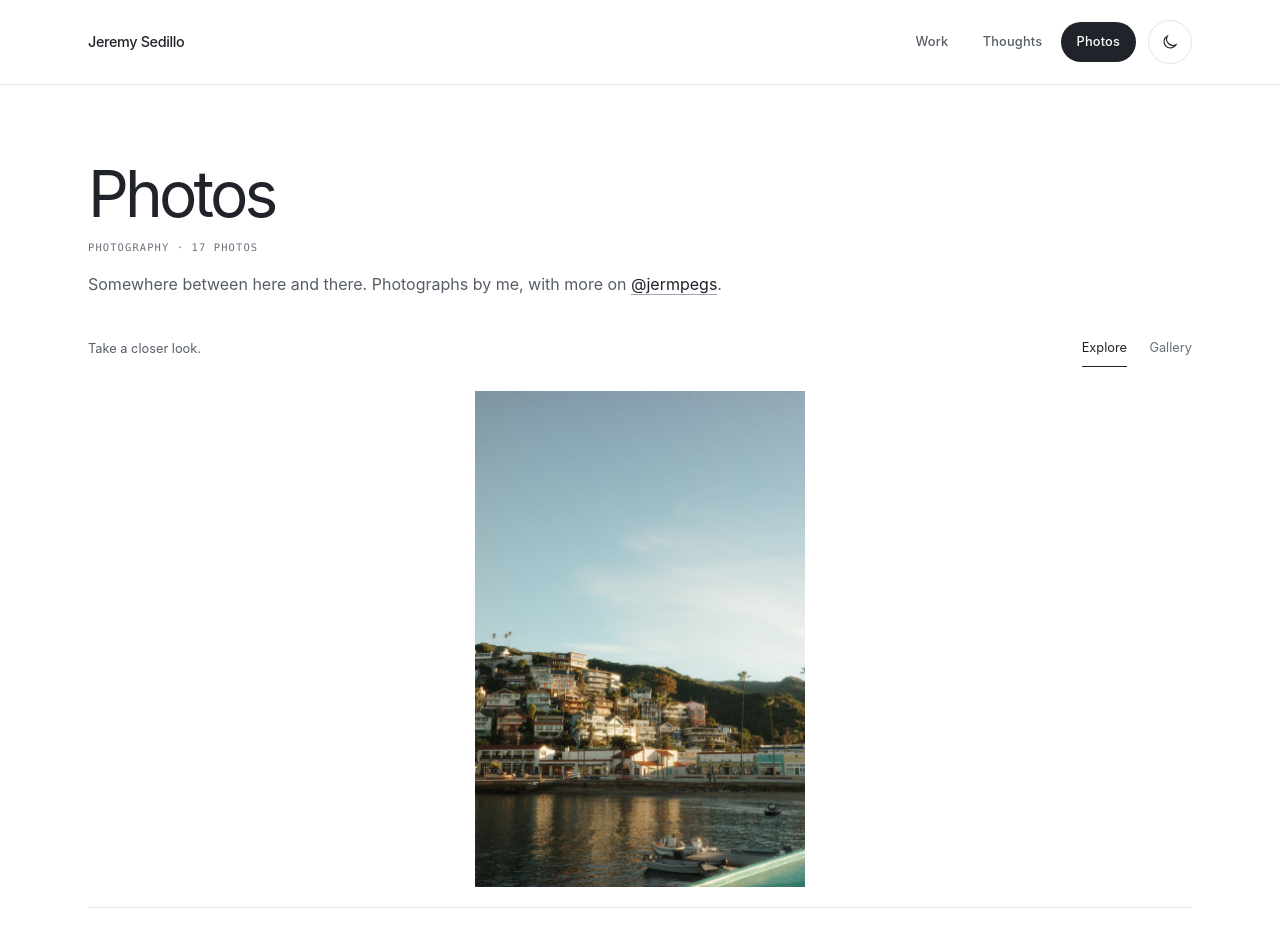
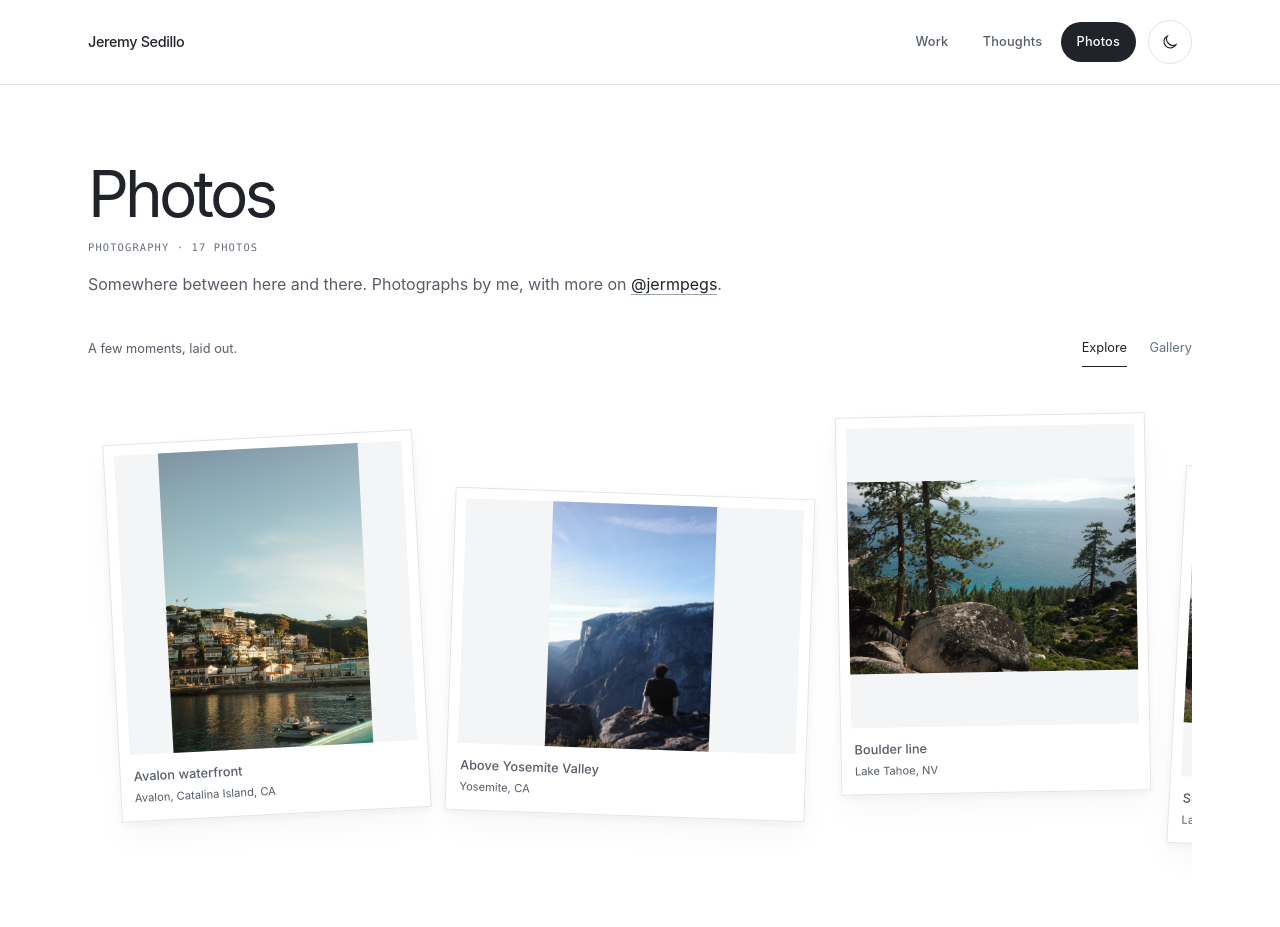
Before and after one commit to JermSed/portfo, a Next.js app: page /photos in a window 1280 px wide. Shown: the top 927 px of the page. Built offline with nearby package versions, Linux system fonts and the light colour scheme.

Commit message:
Create a photographic light table for Explore

```diff
--- a/src/app/globals.css
+++ b/src/app/globals.css
@@ -1477,11 +1477,20 @@ footer { margin-top: 2rem !important; font-size: .75rem !important; }
 .photo-space-toolbar [role=group] { display:flex;gap:1.4rem; }
 .photo-space-toolbar button { padding:.5rem 0;border-bottom:1px solid transparent;color:var(--text-tertiary); }
 .photo-space-toolbar button[aria-pressed=true] { border-color:var(--text);color:var(--text); }
-.photo-sequence-track { display:flex;overflow-x:auto;scroll-snap-type:x mandatory;scrollbar-width:none;overscroll-behavior-x:contain; }
-.photo-sequence-track::-webkit-scrollbar { display:none; }
-.photo-sequence-frame { flex:0 0 100%;min-width:0;scroll-snap-align:center;cursor:zoom-in;height:clamp(300px,62vh,720px);padding:0;background:transparent; }
-.photo-sequence-frame img { display:block;width:100%;height:100%;object-fit:contain; }
-.photo-sequence-frame:focus-visible { outline:2px solid var(--focus-ring);outline-offset:-3px; }
+/* Finite, staggered prints: native scrolling keeps touch and trackpad motion direct. */
+.photo-sequence-track { display:flex;gap:28px;overflow-x:auto;scrollbar-width:thin;scrollbar-color:var(--border) transparent;overscroll-behavior-x:contain;padding:24px 24px 48px;align-items:flex-start;scroll-padding:24px; }
+.photo-sequence-frame { position:relative;flex:0 0 310px;min-width:0;cursor:zoom-in;padding:10px 10px 14px;background:var(--bg);border:1px solid var(--border);box-shadow:0 3px 8px #0000000c,0 16px 30px #00000008;margin-top:var(--print-offset);transform:rotate(var(--print-tilt));transition:transform .25s ease,box-shadow .25s ease;text-align:left; }
+.photo-sequence-frame:nth-child(3n+2) { flex-basis:360px; }
+.photo-sequence-frame img { display:block;width:100%;height:300px;object-fit:contain;background:var(--bg-subtle); }
+.photo-sequence-frame:nth-child(3n+2) img { height:245px; }
+.photo-print-caption { display:block;padding:12px 3px 0; }
+.photo-print-caption strong { display:block;font-size:.8rem;font-weight:500; }
+.photo-print-caption > span { display:block;font-size:.7rem;color:var(--text-secondary);margin-top:4px;opacity:0;transition:opacity .2s; }
+.photo-sequence-frame:hover,.photo-sequence-frame:focus-visible { z-index:2;transform:translateY(-8px) rotate(0);box-shadow:0 8px 16px #00000010,0 20px 36px #00000012; }
+.photo-sequence-frame:hover .photo-print-caption > span,.photo-sequence-frame:focus-visible .photo-print-caption > span { opacity:1; }
+.photo-sequence-frame:focus-visible { outline:2px solid var(--focus-ring);outline-offset:4px; }
+@media(hover:none) { .photo-print-caption > span { opacity:1; } }
+@media(prefers-reduced-motion:reduce) { .photo-sequence-frame,.photo-print-caption > span { transition:none; }.photo-sequence-frame:hover,.photo-sequence-frame:focus-visible { transform:rotate(var(--print-tilt)); } }
 .photo-sequence-footer { display:flex;justify-content:space-between;align-items:center;gap:1rem;margin-top:1.25rem;padding-top:1rem;border-top:1px solid var(--border); }
 .photo-sequence-caption h2 { margin:0;font-size:1rem;font-weight:500;letter-spacing:-.015em; }
 .photo-sequence-caption p { margin:.35rem 0 0;font-size:.8rem;color:var(--text-secondary); }
@@ -1493,7 +1502,7 @@ footer { margin-top: 2rem !important; font-size: .75rem !important; }
 .photo-page-header h1 { font-size:clamp(2.5rem,5vw,4rem); }
 .photo-page-intro { margin-top:1rem;font-size:1rem; }
 .photo-page-header { margin-bottom:0; }
-@media(max-width:600px) { .photo-sequence-frame { height:52vh;min-height:280px;max-height:520px; }.photo-space-toolbar { margin-top:1.5rem; }.photo-sequence-controls { gap:.4rem; }.photo-sequence-controls span { margin-right:.3rem; }.photo-sequence-caption h2 { font-size:.9rem; } }
+@media(max-width:600px) { .photo-sequence-track { gap:28px;scroll-snap-type:x proximity;padding:16px 10px 28px; }.photo-sequence-frame,.photo-sequence-frame:nth-child(3n+2) { flex-basis:76vw;max-width:330px;margin-top:12px;transform:none;scroll-snap-align:center; }.photo-sequence-frame img,.photo-sequence-frame:nth-child(3n+2) img { height:300px; }.photo-space-toolbar { margin-top:1.5rem; }.photo-sequence-controls { gap:.4rem; }.photo-sequence-controls span { margin-right:.3rem; }.photo-sequence-caption h2 { font-size:.9rem; } }
 
 /* Buckit's wider source fills the card; its project page keeps the full frame. */
 .project-cover .buckit-card-preview video { height:100%; object-fit:cover; }
--- a/src/components/PhotoSpace.js
+++ b/src/components/PhotoSpace.js
@@ -18,7 +18,7 @@ export default function PhotoSpace({ items }) {
     const el = track.current;
     if (!el) return;
     el.scrollTo({
-      left: Math.max(0, Math.min(items.length - 1, index)) * el.clientWidth,
+      left: el.children[Math.max(0, Math.min(items.length - 1, index))].offsetLeft - el.firstElementChild.offsetLeft,
       behavior: window.matchMedia('(prefers-reduced-motion: reduce)').matches ? 'instant' : 'smooth',
     });
   }
@@ -31,11 +31,10 @@ export default function PhotoSpace({ items }) {
   }
 
   if (!items.length) return <p>No photographs yet.</p>;
-  const photo = items[selected];
 
   return <>
     <div className="photo-space-toolbar">
-      <p>{view === 'space' ? 'Take a closer look.' : 'The whole collection.'}</p>
+      <p>{view === 'space' ? 'A few moments, laid out.' : 'The whole collection.'}</p>
       <div role="group" aria-label="Photo layout">
         <button aria-pressed={view === 'space'} onClick={() => { if (view !== 'space') { setSelected(0); setView('space'); } }}>Explore</button>
         <button aria-pressed={view === 'grid'} onClick={() => setView('grid')}>Gallery</button>
@@ -45,26 +44,29 @@ export default function PhotoSpace({ items }) {
       <section className="photo-sequence" aria-label="Explore photographs" onKeyDown={onKeyDown}>
         <div className="photo-sequence-track" ref={track} onScroll={event => {
           const el = event.currentTarget;
-          setSelected(Math.min(items.length - 1, Math.max(0, Math.round(el.scrollLeft / el.clientWidth))));
+          const atEnd = el.scrollLeft + el.clientWidth >= el.scrollWidth - 2;
+          const positions = Array.from(el.children, child => Math.abs(child.offsetLeft - el.firstElementChild.offsetLeft - el.scrollLeft));
+          setSelected(atEnd ? items.length - 1 : positions.indexOf(Math.min(...positions)));
         }}>
           {items.map((item, i) => <button
             key={item.url}
             className="photo-sequence-frame"
             aria-label={`Open ${item.title}`}
-            tabIndex={i === selected ? 0 : -1}
+            style={{ '--print-tilt': `${[-3, 2, -1, 3, -2][i % 5]}deg`, '--print-offset': `${[22, 78, 0, 58, 28][i % 5]}px` }}
             onClick={() => setOpen(i)}
           >
             <Image
               ref={node => { if (node) images.current.set(i, node); else images.current.delete(i); }}
               src={item.url} alt={item.title} width={1500} height={1000}
-              sizes="(max-width: 700px) 100vw, 1100px" priority={i === 0} draggable={false}
+              sizes="(max-width: 600px) 76vw, 360px" priority={i === 0} draggable={false}
             />
+            <span className="photo-print-caption"><strong>{item.title}</strong><span>{item.location}</span></span>
           </button>)}
         </div>
         <div className="photo-sequence-footer">
           <div className="photo-sequence-caption" aria-live="polite" aria-atomic="true">
-            <h2>{photo.title}</h2>
-            {photo.location && <p>{photo.location}</p>}
+            <h2>The light table</h2>
+            <p>Scroll across. Pick up a photograph.</p>
           </div>
           <div className="photo-sequence-controls">
             <span>{String(selected + 1).padStart(2, '0')} / {String(items.length).padStart(2, '0')}</span>
@@ -74,7 +76,7 @@ export default function PhotoSpace({ items }) {
         </div>
       </section>}
     {open !== null && <Lightbox photos={items} index={open} onIndexChange={setOpen} onClose={() => setOpen(null)}
-      sourceRectFor={i => i === selected ? images.current.get(i)?.getBoundingClientRect() ?? null : null}
+      sourceRectFor={i => { const rect = images.current.get(i)?.getBoundingClientRect(); return rect && rect.left >= 0 && rect.right <= window.innerWidth ? rect : null; }}
       aspectFor={i => { const image = images.current.get(i); return image?.naturalWidth / image?.naturalHeight || null; }} />}
   </>;
 }
```
